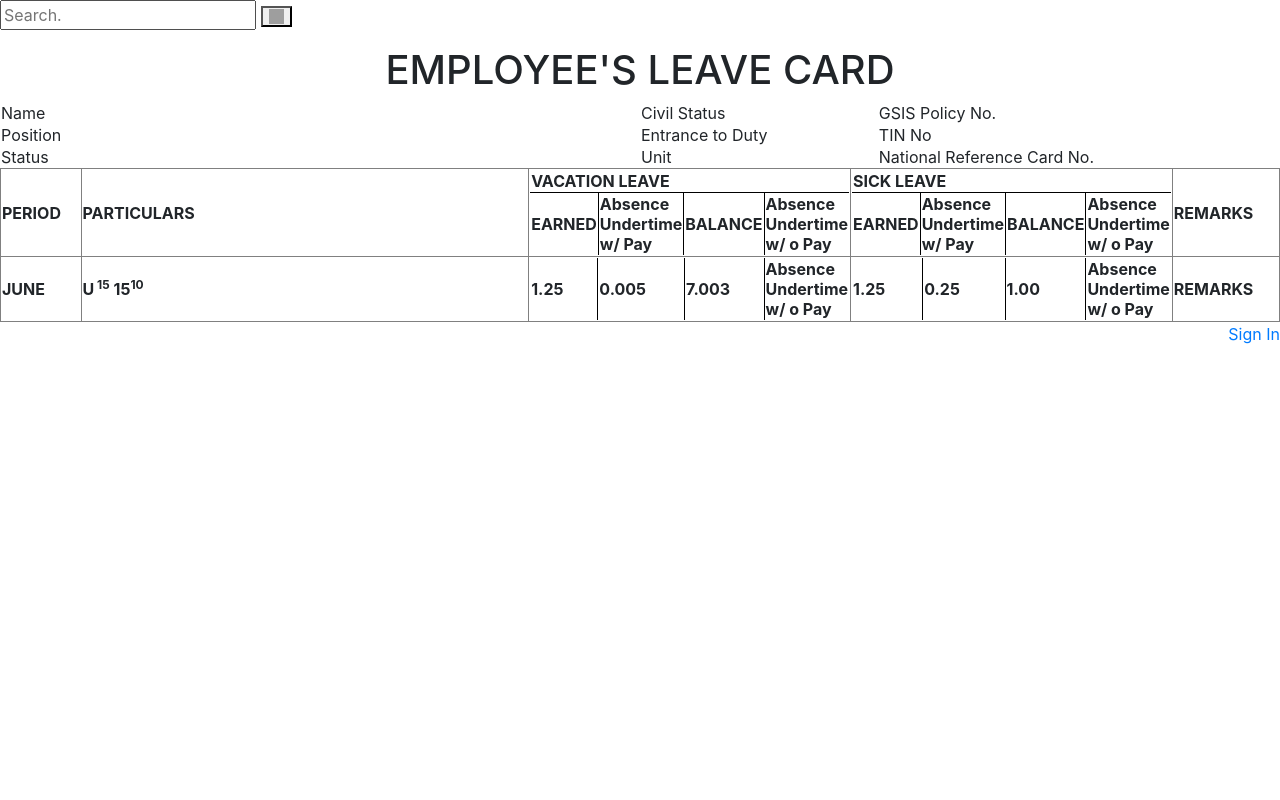
After one commit to Progapps20177/WebTechLec, a PHP site: the page made by LEAVE CARD.html in a window 1280 px wide. The commit adds this page. Run offline with PHP 8.4, Linux system fonts and the light colour scheme; lists and menus that the app fills with data are empty; some libraries are stand-ins or nearby versions; grey boxes are pictures that could not be loaded.

Commit message:
Add files via upload

```diff
--- /dev/null
+++ b/LEAVE CARD.html
@@ -0,0 +1,117 @@
+<HTML>
+<head>
+<link rel="stylesheet" type="text/css" href="style.css">
+<link rel="stylesheet" href="vendor/bootstrap/css/bootstrap.min.css">
+<script src="vendor/jquery/jquery.min.js"></script>
+<script src="vendor/bootstrap/js/bootstrap.min.js"></script>
+
+</head>
+<body>
+<div>
+    <form action="/action_page.php">
+      <input type="text" placeholder="Search." name="search">
+      <button type="submit" value="Search"><img src="../search.png" width="15" height="15"></button>
+    </form>
+</div>
+<H1>EMPLOYEE'S LEAVE CARD</H1>
+<table width = "100%">
+<tr>
+<td width="50%">Name</td>
+<td>Civil Status</td>
+<td>GSIS Policy No.</td>
+</tr>
+<tr>
+<td>Position</td>
+<td>Entrance to Duty</td>
+<td>TIN No</td>
+</tr>
+<tr>
+<td>Status</td>
+<td>Unit</td>
+<td>National Reference Card No.</td>
+</tr>
+</table>
+<table border="1" cellspacing = 0 width="100%">
+<tr>
+<th> PERIOD </th>
+<th width="35%"> PARTICULARS </th>
+<th width="15%">
+<table class="internal" border="1" cellspacing="0" width="100%">
+<tr>
+<th id="vacation" colspan="4"> VACATION LEAVE</th>
+</tr>
+<tr>
+<th> EARNED </th>
+<th> Absence Undertime w/ Pay </th>
+<th> BALANCE </th>
+<th> Absence Undertime w/ o Pay </th>
+</tr>
+</table>
+</th>
+<th width="15%">
+<table class="internal" border="1" cellspacing="0" width="100%">
+<th id="sick" colspan="4"> SICK LEAVE </th>
+<tr>
+<th> EARNED </th>
+<th> Absence Undertime w/ Pay </th>
+<th> BALANCE </th>
+<th> Absence Undertime w/ o Pay </th>
+</tr>
+</table>
+</th>
+<th> REMARKS </th>
+</tr>
+<tr>
+<th> JUNE</th>
+<th> U<sup> 15</sup> 15<sup>10</sup></th>
+<th>
+<table class="internal" border="1" cellspacing="0" width="100%">
+<tr>
+<th width="21.3%">1.25  </th>
+<th width="27.3%"> 0.005 </th>
+<th width="25%"> 7.003 </th>
+<th> Absence Undertime w/ o Pay </th>
+</tr>
+</table>
+</th>
+<th>
+<table class="internal" border="1" cellspacing="0" width="100%">
+<tr>
+<th width="23.5%">1.25  </th>
+<th width="27.5%"> 0.25 </th>
+<th width="27%"> 1.00 </th>
+<th> Absence Undertime w/ o Pay </th>
+</tr>
+</table>
+</th>
+<th> REMARKS </th>
+</tr>
+</table>
+<div class="d-flex justify-content-md-end justify-content-between">
+      <div class="login"><a href="#" data-toggle="modal" data-target="#login-modal" class="login-btn"><i class="fa fa-sign-in"></i><span class="d-none d-md-inline-block">Sign In</span></a></div>
+</div>
+       <div id="login-modal" tabindex="-1" role="dialog" aria-labelledby="login-modalLabel" aria-hidden="true" class="modal fade">
+          <div role="document" class="modal-dialog">
+             <div class="modal-content">
+                  <div class="modal-header">
+                       <h4 id="login-modalLabel" class="modal-title">Customer Login</h4>
+                       <button type="button" data-dismiss="modal" aria-label="Close" class="close"><span aria-hidden="true"> x </span></button>
+                   </div>
+              <div class="modal-body">
+                    <form action="customer-orders.html" method="get">
+                         <div class="form-group">
+                              <input id="email_modal" type="text" placeholder="email" class="form-control">
+                          </div>
+                          <div class="form-group">
+                               <input id="password_modal" type="password" placeholder="password" class="form-control">
+                          </div>
+                                <p class="text-center">
+                                    <button class="btn btn-template-outlined"><i class="fa fa-sign-in"></i> Log in</button>
+                                </p>
+                          </form>
+           </div>
+       </div>
+    </div>
+</div>
+</body>
+</HTML>
--- a/style.css
+++ b/style.css
@@ -1,17 +1,65 @@
-li{
-	list-style:none;
+th{
+	text-align: center;
 }
-div#showScore{
-	position: absolute;
-	top: 50%;
-	right: 27%;
-	border-style: solid;
+h1{
+	text-align: center;
+}
+.internal {
+  border: none;
+}
 
+.internal th {
+  border-color: black;
 }
-div#showAnswer{
-	position: absolute;
-	top: 5%;
-	right: 25%;
-	border-style: solid;
+.internal tr:first-child th {
+  border-top: none;
+}
+.internal tr:last-child th {
+  border-bottom: none;
+}
 
+.internal tr th:first-child {
+  border-left: none;
 }
+
+.internal tr th:last-child {
+  border-right: none;
+}
+body {
+    font-family: Arial;
+}
+
+* {
+    box-sizing: border-box;
+}
+
+form.example input[type=text] {
+    padding: 10px;
+    font-size: 17px;
+    border: 1px solid grey;
+    float: left;
+    width: 80%;
+    background: #f1f1f1;
+}
+
+form.example button {
+    float: left;
+    width: 20%;
+    padding: 10px;
+    background: #2196F3;
+    color: white;
+    font-size: 17px;
+    border: 1px solid grey;
+    border-left: none;
+    cursor: pointer;
+}
+
+form.example button:hover {
+    background: #0b7dda;
+}
+
+form.example::after {
+    content: "";
+    clear: both;
+    display: table;
+}
```
